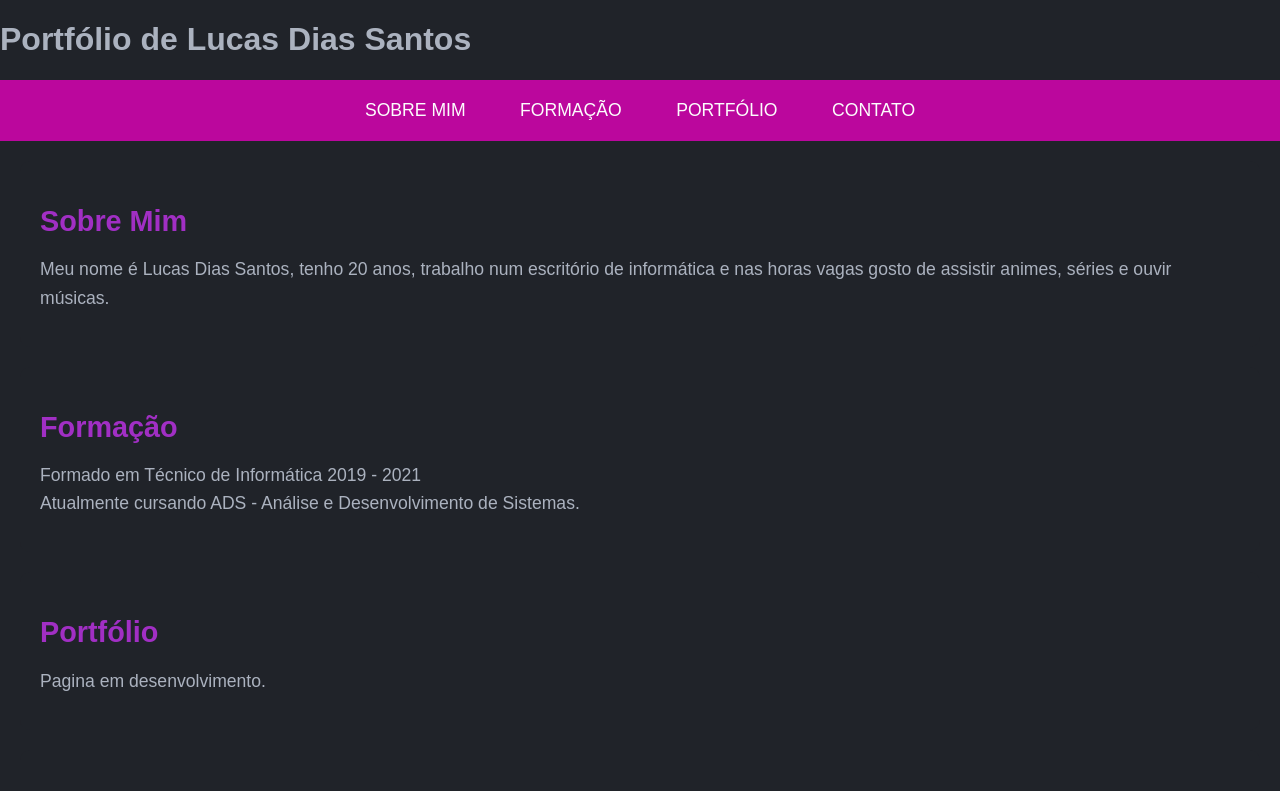
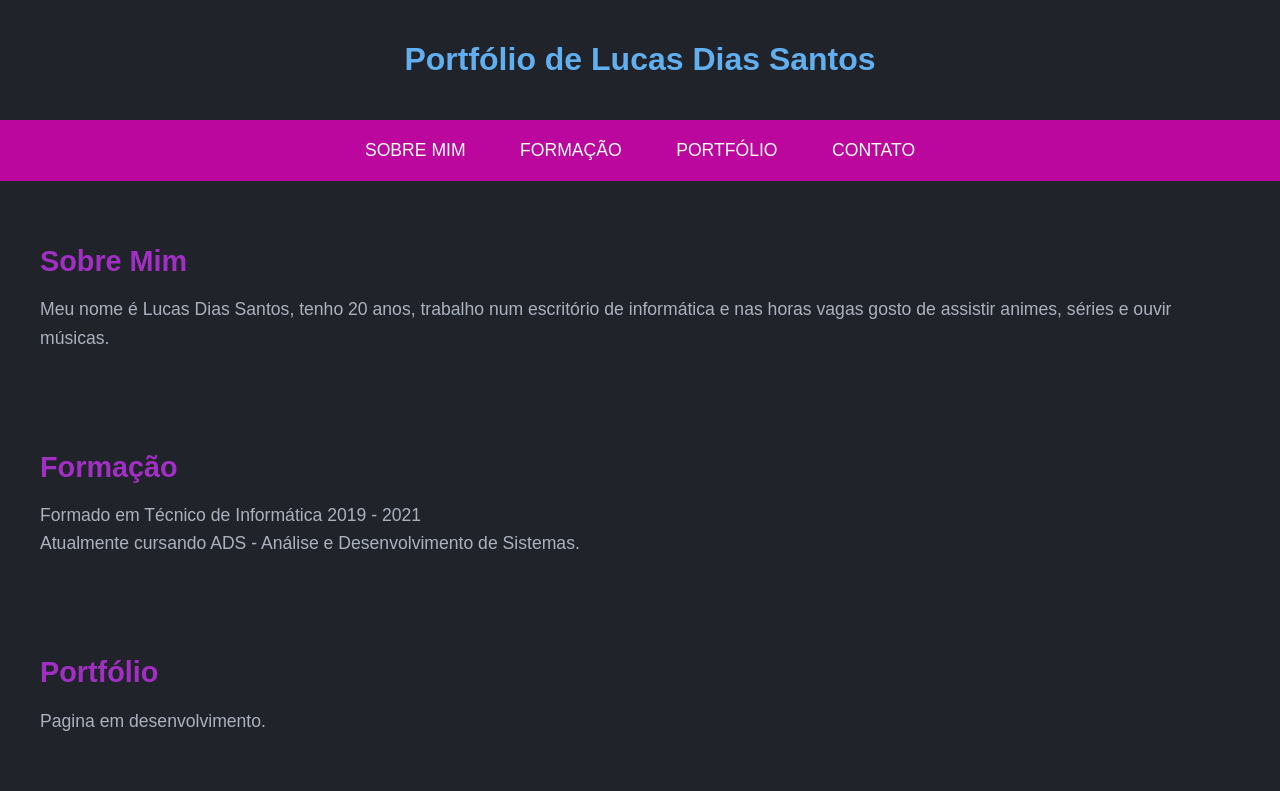
Before and after one commit to lucasdcodes20/LucasDiasSantos, a plain HTML site: page index.html in a window 1280 px wide. Shown: the top 791 px of the page. Drawn offline with Linux system fonts and the light colour scheme.

Commit message:
Update estilo.css

```diff
--- a/estilo.css
+++ b/estilo.css
@@ -9,7 +9,13 @@ body {
     flex-direction: column;
     min-height: 100vh;
 }
-
+/*cabeçalho*/
+header {
+    background-color: #202329;
+    color: #61AFEF;
+    padding: 20px;
+    text-align: center;
+}
 /* Menu de navegação */
 nav {
     background-color: #bb079d;
```
